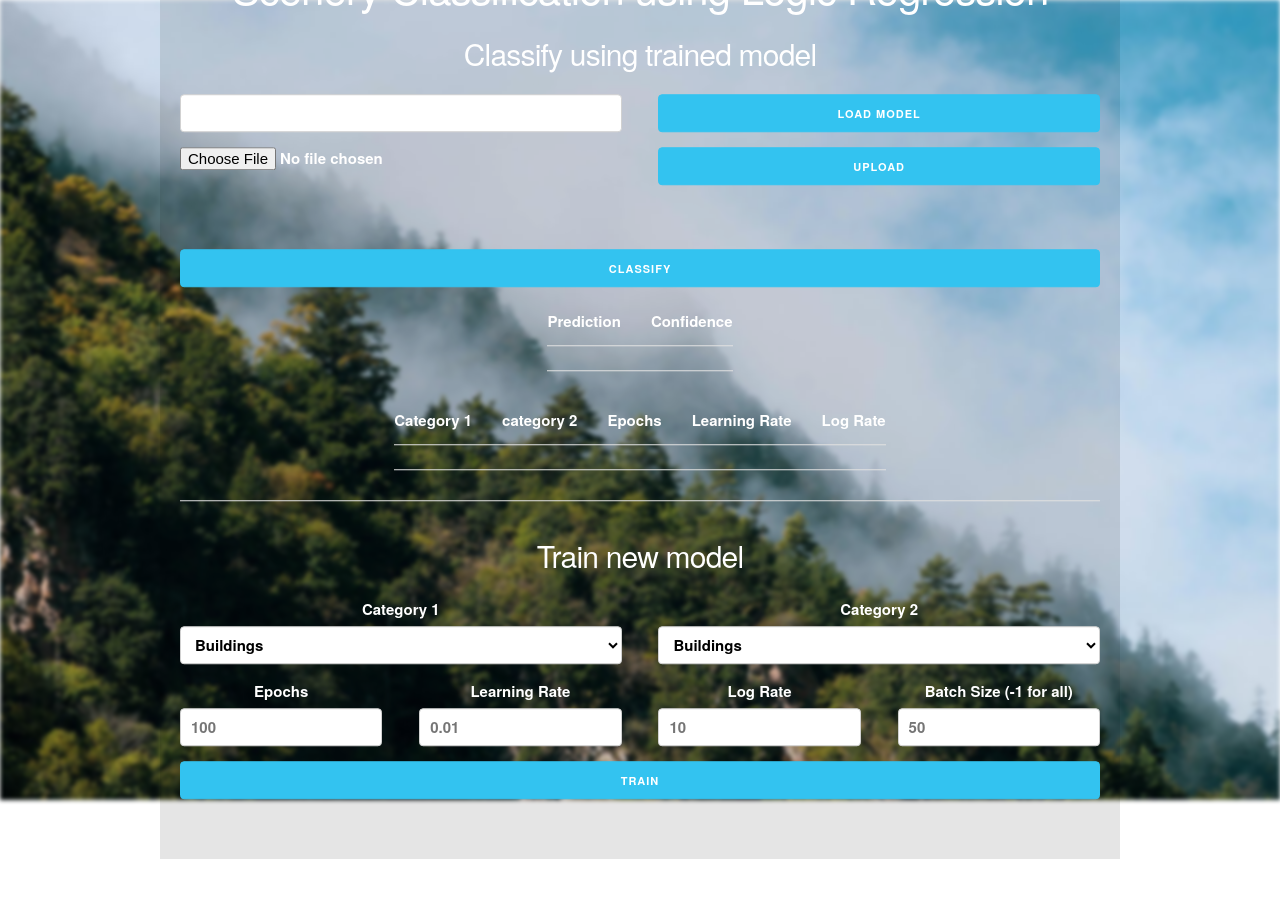
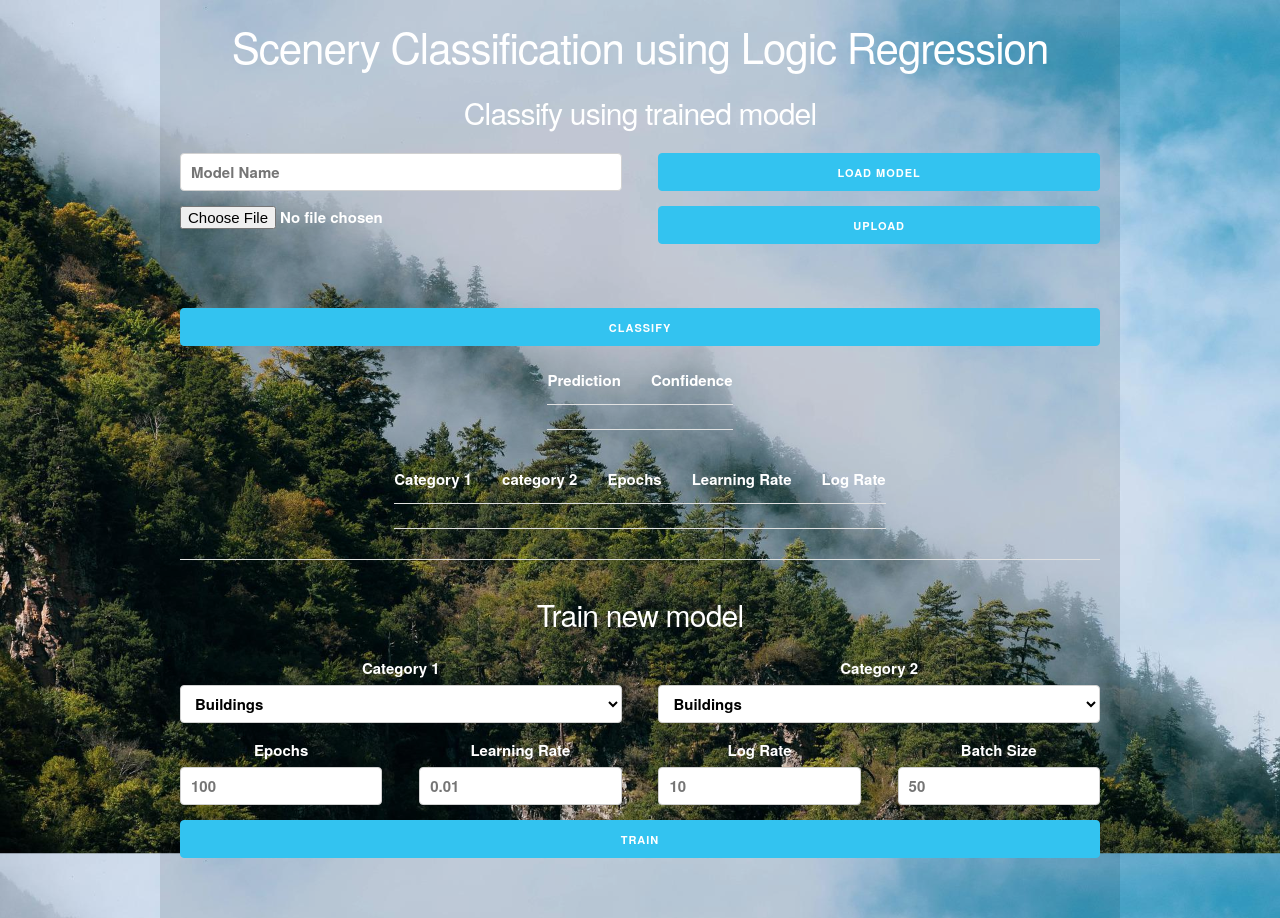
Before and after one commit to satwik-kambham/Scenery-Classifier, a Flask app: page / in a window 1280 px wide. Before the commit the page ends 859 px from the top, so only its background shows below. Run offline with Flask 2, Linux system fonts and the light colour scheme; lists and menus that the app fills with data are empty.

Commit message:
Updated model storage and ui

```diff
--- a/Web App/app.py
+++ b/Web App/app.py
@@ -80,12 +80,13 @@ def predict():
 
 @app.route('/store', methods = ['GET', 'POST'])
 def store():
-    model.to_hdf('../models/'+'model.h5')
+    fname = json.loads(request.data.decode('utf-8'))['fname']
+    print(fname)
+    model.to_hdf('../models/'+fname)
     return 'Model stored'
 
 @app.route('/load', methods = ['GET', 'POST'])
 def load():
-    print('Model loaded')
     global model
     fname = json.loads(request.data.decode('utf-8'))['fname']
     model = Classifier.from_hdf('../models/'+fname)
--- a/Web App/static/css/style.css
+++ b/Web App/static/css/style.css
@@ -8,16 +8,15 @@ table {
     margin-right: auto;
 }
 
-.bg-image {
+body {
     background-image: url('../assets/alpine.jpg');
-    filter: blur(2px);
-    -webkit-filter: blur(2px);
 
     height: 100%;
 
     background-position: center;
     background-repeat: no-repeat;
     background-size: cover;
+    background-attachment: fixed;
 }
 
 #main {
@@ -25,13 +24,11 @@ table {
     background-color: rgba(0, 0, 0, 0.1);
     color: white;
     font-weight: bold;
-    position: absolute;
-    top: 50%;
-    left: 50%;
-    transform: translate(-50%, -50%);
     z-index: 2;
     text-align: center;
     padding: 20px;
+    filter: blur(0px);
+    -webkit-filter: blur(0px);
 }
 
 canvas {
--- a/Web App/templates/index.html
+++ b/Web App/templates/index.html
@@ -20,14 +20,12 @@
     <!-- Chart.js -->
     <script src="../static/js/chart.js"></script>
 
-    <div class="bg-image"></div>
-
     <div id="main" class="container">
         <h2>Scenery Classification using Logic Regression</h2>
         <div id="classify">
             <h4>Classify using trained model</h4>
             <div class="row">
-                <input type="text" id="fname" class="six columns">
+                <input type="text" id="fname" class="six columns" placeholder="Model Name">
                 <button class="button-primary six columns" id="load">Load Model</button>
             </div>
 
@@ -121,7 +119,7 @@
                         <input class="u-full-width" id="log-rate" type="number" placeholder="10" name="log-rate">
                     </div>
                     <div class="three columns">
-                        <label for="batch-size">Batch Size (-1 for all)</label>
+                        <label for="batch-size">Batch Size</label>
                         <input class="u-full-width" id="batch-size" type="number" placeholder="50" name="batch-size">
                     </div>
                 </div>
--- a/Web App/templates/train.html
+++ b/Web App/templates/train.html
@@ -76,8 +76,10 @@
             </tbody>
         </table>
 
-
-        <button class="u-full-width button-primary" id="save" disabled>Save Model</button>
+        <div class="row">
+            <input class="six columns" id="fname" type="text" placeholder="Model Name">
+            <button class="six columns button-primary" id="save" disabled>Save Model</button>
+        </div>
     </div>
 
     <script src="../static/js/script.js"></script>
```
Also changed, not shown: Web App/static/js/script.js (+14 -6 lines).
